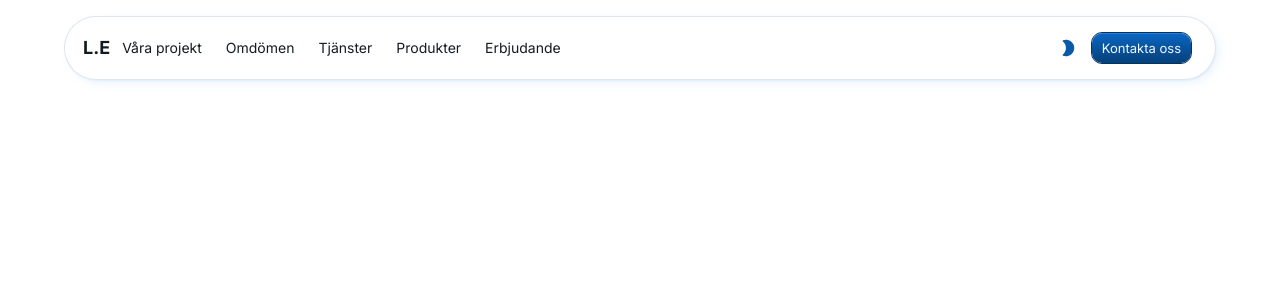
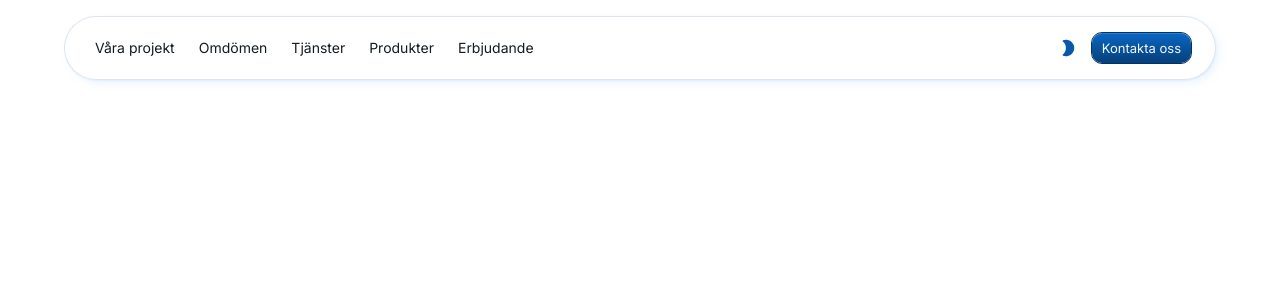
Before and after one commit to joakimtrulsson/le-frontend, a React (Vite) app: page / in a window 1280 px wide. Shown: the top 300 px of the page. Built offline with nearby package versions, Linux system fonts and the light colour scheme; no server answers.

Commit message:
added apollo for fetching data

```diff
--- a/package.json
+++ b/package.json
@@ -11,11 +11,13 @@
     "start": "serve dist"
   },
   "dependencies": {
+    "@apollo/client": "^3.9.5",
     "@emotion/react": "^11.11.3",
     "@emotion/styled": "^11.11.0",
     "@mui/icons-material": "^5.15.11",
     "@mui/lab": "^5.0.0-alpha.166",
     "@mui/material": "^5.15.11",
+    "graphql": "^16.8.1",
     "react": "^18.2.0",
     "react-dom": "^18.2.0",
     "serve": "^14.2.1"
--- a/src/App.tsx
+++ b/src/App.tsx
@@ -1,8 +1,9 @@
 import * as React from 'react';
 import { PaletteMode } from '@mui/material';
 import CssBaseline from '@mui/material/CssBaseline';
+import { ThemeProvider, createTheme } from '@mui/material/styles';
+import { ApolloClient, InMemoryCache, ApolloProvider } from '@apollo/client';
 
-import { ThemeProvider, createTheme } from '@mui/material/styles';
 import getLightDarkTheme from './getLightDarkTheme';
 
 import NavBar from './components/NavBar';
@@ -11,16 +12,23 @@ function App() {
   const [mode, setMode] = React.useState<PaletteMode>('light');
   const LightDarkTheme = createTheme(getLightDarkTheme(mode));
 
+  const client = new ApolloClient({
+    uri: import.meta.env.VITE_API_URL,
+    cache: new InMemoryCache(),
+  });
+
   const toggleLightDarkMode = () => {
     setMode((prev) => (prev === 'dark' ? 'light' : 'dark'));
   };
 
   return (
     <>
-      <ThemeProvider theme={LightDarkTheme}>
-        <CssBaseline />
-        <NavBar mode={mode} toggleLightDarkMode={toggleLightDarkMode} />
-      </ThemeProvider>
+      <ApolloProvider client={client}>
+        <ThemeProvider theme={LightDarkTheme}>
+          <CssBaseline />
+          <NavBar mode={mode} toggleLightDarkMode={toggleLightDarkMode} />
+        </ThemeProvider>
+      </ApolloProvider>
     </>
   );
 }
--- a/src/components/NavBar.tsx
+++ b/src/components/NavBar.tsx
@@ -87,13 +87,12 @@ function NavBar({ mode, toggleLightDarkMode }: NavBarProps) {
                 px: 0,
               }}
             >
+              {/* <h1>{data}</h1> */}
               <Typography
                 variant='h6'
                 color='text.primary'
                 sx={{ fontWeight: 700, cursor: 'pointer', marginLeft: '12px' }}
-              >
-                L.E
-              </Typography>
+              ></Typography>
               {/* <img
                 src={
                   'www.url.to.logo.png'
```
Also changed, not shown: 1 other file (tests, documents, lock files or other folders).
